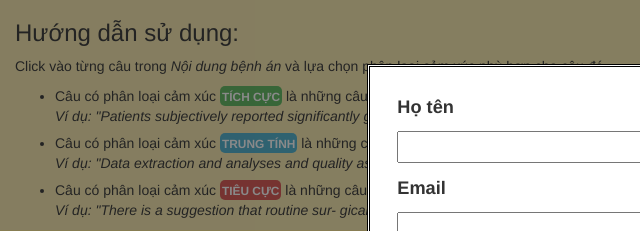
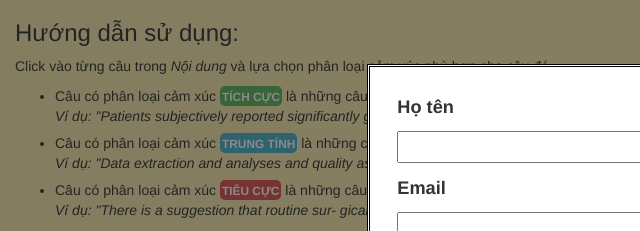
Before and after one commit to ductri/WebLVTN, a plain HTML site: page src/index.html in a window 1280 px wide. Shown: the top 231 px of the page, 0-640 px from the left. Drawn offline with Linux system fonts and the light colour scheme.

Commit message:
Finish fr

```diff
--- a/src/index.html
+++ b/src/index.html
@@ -32,7 +32,7 @@
 					Hướng dẫn sử dụng:
 				</h3>
 				<p>
-					Click vào từng câu trong <em>Nội dung bệnh án</em> và lựa chọn phân loại cảm xúc phù hợp cho câu đó.
+					Click vào từng câu trong <em>Nội dung</em> và lựa chọn phân loại cảm xúc phù hợp cho câu đó.
 					<ul>
 						<li>
 							Câu có phân loại cảm xúc <span class="positive"><small><strong>TÍCH CỰC</strong></small></span> là những câu thể hiện kết quả tốt, cải thiện hơn, hoặc mô tả các chỉ số ở mức bình thường.<br>
```
